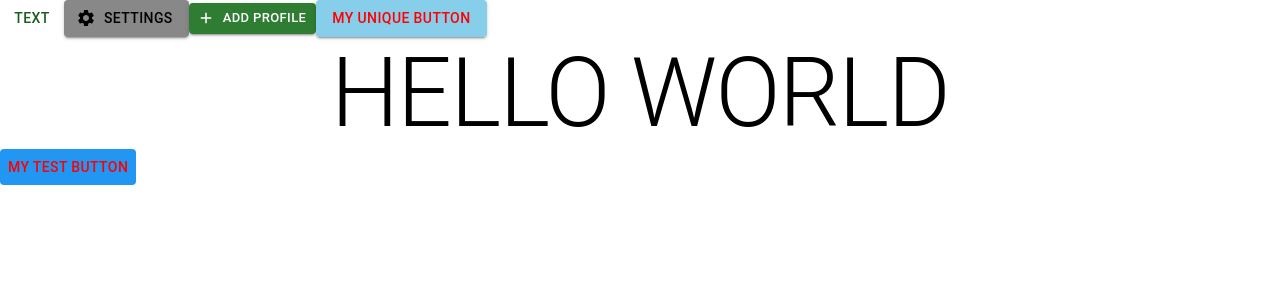
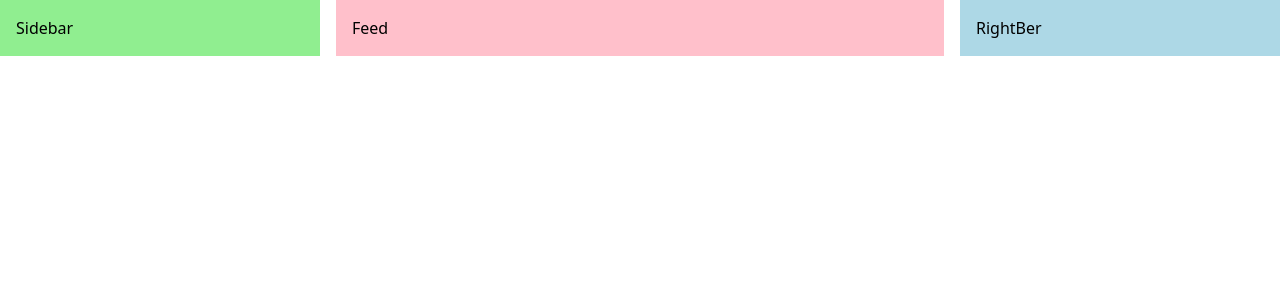
Before and after one commit to KPorus/Social_media_Front_End_design, a React (Create React App) app: page / in a window 1280 px wide. Shown: the top 300 px of the page. Built offline with nearby package versions, Linux system fonts and the light colour scheme.

Commit message:
side right & nav ber set up

```diff
--- a/src/App.js
+++ b/src/App.js
@@ -1,46 +1,16 @@
-import styled from '@emotion/styled';
-import { Add, Settings } from '@mui/icons-material';
-import { Button, Typography } from '@mui/material';
+import { Stack } from "@mui/material";
+import RightBar from "./Component/RightBar";
+import Sidebar from "./Component/Sidebar";
+import Feed from "./Component/Feed";
 
 function App() {
-  const TestButton = styled(Button)(({ theme }) => ({
-    backgroundColor: theme.palette.primary.light,
-    color: "red",
-    "&:hover": {
-      backgroundColor: "orange",
-      color: "white",
-    },
-  }));
+
   return (
-    <div>
-      <Button variant='text'>Text</Button>
-      <Button variant='contained' color='other' startIcon={<Settings />}>
-        Settings
-      </Button>
-      <Button
-        variant='contained'
-        color='success'
-        size='small'
-        startIcon={<Add />}>
-        Add Profile
-      </Button>
-      <Button
-        variant='contained'
-        sx={{
-          backgroundColor: "skyblue",
-          color: "red",
-          "&:hover": {
-            backgroundColor: "orange",
-            color: "white",
-          },
-        }}>
-        My unique button
-      </Button>
-      <Typography variant='h1' className='text-center uppercase'>
-        hello world
-      </Typography>
-      <TestButton>My test button</TestButton>
-    </div>
+    <Stack direction="row" justifyContent="space-between">
+     <Sidebar></Sidebar>
+     <Feed></Feed>
+     <RightBar></RightBar>
+    </Stack>
   );
 }
 
--- /dev/null
+++ b/src/Component/Feed.jsx
@@ -0,0 +1,12 @@
+import { Box } from '@mui/system';
+import React from 'react';
+
+const Feed = () => {
+    return (
+        <Box flex={4} marginX={2} p={2} bgcolor="pink">
+            Feed
+        </Box>
+    );
+};
+
+export default Feed;
--- /dev/null
+++ b/src/Component/NavBar.jsx
@@ -0,0 +1,20 @@
+import styled from '@emotion/styled';
+import { AppBar, Toolbar } from '@mui/material';
+import { Box } from '@mui/system';
+import React from 'react';
+
+const NavBar = () => {
+    const StyleTool = styled(Toolbar)(
+        {
+            display:'flex',
+            justifyContent:"space-between",
+        }
+    )
+    return (
+      <AppBar position='sticky'>
+        <StyleTool>NavBar</StyleTool>
+      </AppBar>
+    );
+};
+
+export default NavBar;
--- /dev/null
+++ b/src/Component/RightBar.jsx
@@ -0,0 +1,12 @@
+import { Box } from '@mui/system';
+import React from 'react';
+
+const RightBar = () => {
+    return (
+        <Box p={2} flex={2} bgcolor="lightblue">
+        RightBer
+        </Box>
+    );
+};
+
+export default RightBar;
--- /dev/null
+++ b/src/Component/Sidebar.jsx
@@ -0,0 +1,12 @@
+import { Box } from '@mui/system';
+import React from 'react';
+
+const Sidebar = () => {
+    return (
+        <Box p={2} flex={2} bgcolor="lightgreen">
+            Sidebar
+        </Box>
+    );
+};
+
+export default Sidebar;
--- a/src/index.js
+++ b/src/index.js
@@ -2,14 +2,10 @@ import React from 'react';
 import ReactDOM from 'react-dom/client';
 import './index.css';
 import App from './App';
-import { ThemeProvider } from '@emotion/react';
-import theme from "./theme"
 
 const root = ReactDOM.createRoot(document.getElementById('root'));
 root.render(
   <React.StrictMode>
-    <ThemeProvider theme={theme}>
     <App />
-    </ThemeProvider>
   </React.StrictMode>
 );
```
